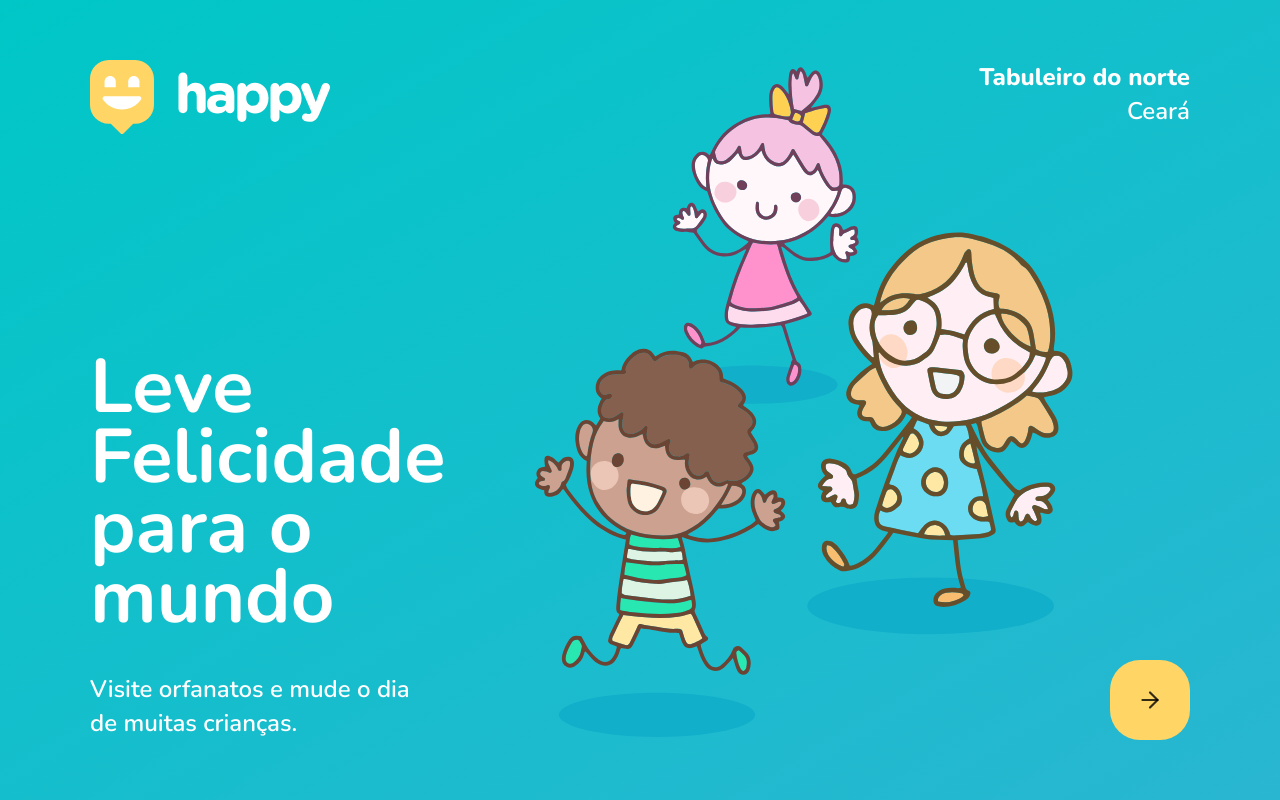
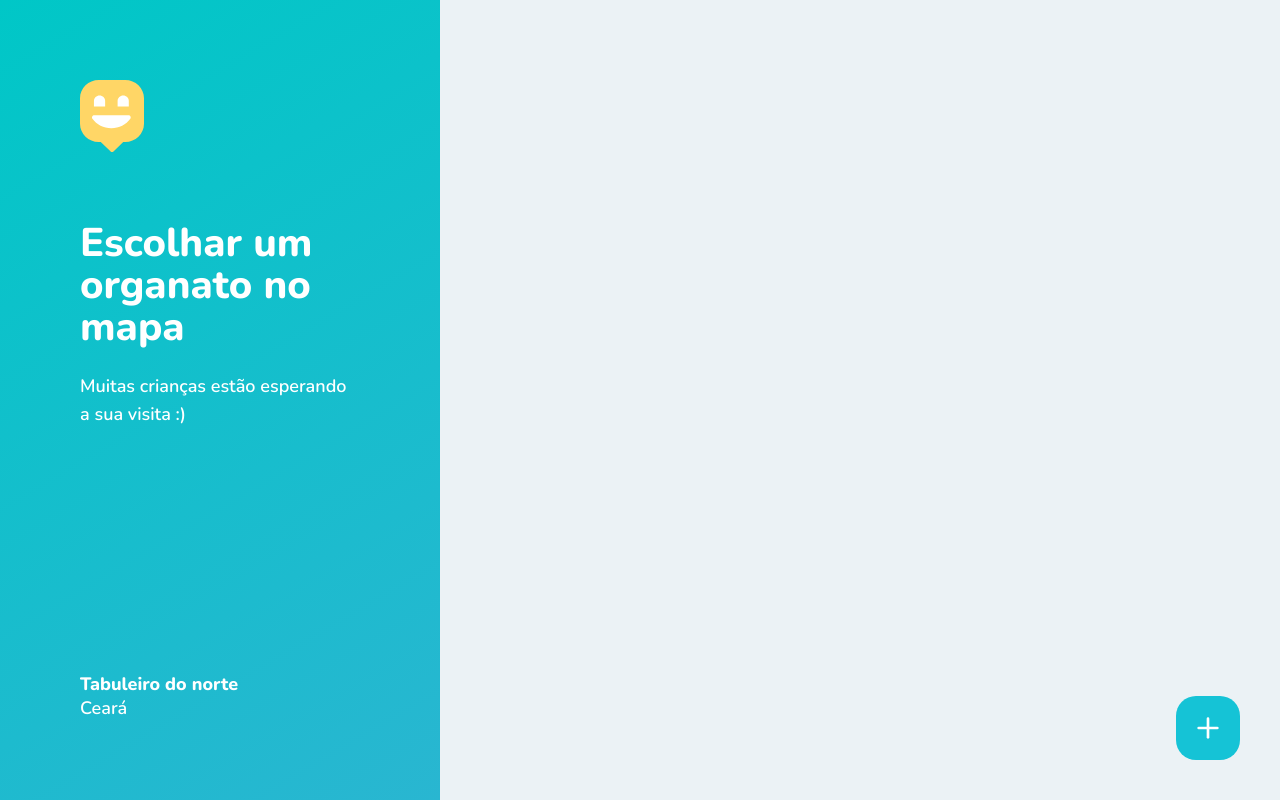
Before and after one commit to ericsonmoreira/NLW03-frontend, a React (Create React App) app: page /app in a window 1280 px wide. Built offline with nearby package versions, Linux system fonts and the light colour scheme.

Commit message:
add part layout OrphanatesMap

```diff
--- a/src/App.tsx
+++ b/src/App.tsx
@@ -1,9 +1,9 @@
 import React from 'react';
-import Landing from './pages/Landing';
+import Routes from './routes';
 
 function App() {
   return (
-    <Landing />
+    <Routes />
   );
 }
 
--- a/src/pages/Landing/index.tsx
+++ b/src/pages/Landing/index.tsx
@@ -26,7 +26,7 @@ const Landing: React.FC = () => {
           <strong>Tabuleiro do norte</strong>
           <span>Ceará</span>
         </City>
-        <EnterAppButton href="">
+        <EnterAppButton to="/app">
           <FiArrowRight size={26} color="rgba(0,0,0, 0.8)" />
         </EnterAppButton>
       </Content>
--- a/src/pages/Landing/styles.ts
+++ b/src/pages/Landing/styles.ts
@@ -1,3 +1,4 @@
+import { Link } from 'react-router-dom';
 import styled from 'styled-components';
 
 interface ContentProps {
@@ -57,7 +58,7 @@ export const City = styled.div`
   }
 `;
 
-export const EnterAppButton = styled.a`
+export const EnterAppButton = styled(Link)`
   position: absolute;
   right: 0;
   bottom: 0;
--- a/src/pages/Orphanages/styles.tsx
+++ /dev/null
@@ -1,5 +0,0 @@
-import styled from 'styled-components';
-
-export const Container = styled.div`
-
-`;
--- /dev/null
+++ b/src/pages/OrphanagesMap/index.tsx
@@ -0,0 +1,38 @@
+import React from 'react';
+
+import {
+  Container,
+  SideBar,
+  Title,
+  SubTitle,
+  Footer,
+  Map,
+  AddOrphanageButton,
+} from './styles';
+
+import mapMarkerImg from '../../images/map-marker.svg';
+import { FiPlus } from 'react-icons/fi';
+
+const OrphanagesMap: React.FC = () => {
+  return (
+    <Container>
+      <SideBar>
+        <header>
+          <img src={mapMarkerImg} alt="Happy" />
+          <Title>Escolhar um organato no mapa</Title>
+          <SubTitle>Muitas crianças estão esperando a sua visita :)</SubTitle>
+        </header>
+        <Footer>
+          <strong>Tabuleiro do norte</strong>
+          <span>Ceará</span>
+        </Footer>
+      </SideBar>
+      <Map></Map>
+      <AddOrphanageButton to="/">
+        <FiPlus size={32} color="#FFF" />
+      </AddOrphanageButton>
+    </Container>
+  );
+};
+
+export default OrphanagesMap;
--- /dev/null
+++ b/src/pages/OrphanagesMap/styles.tsx
@@ -0,0 +1,59 @@
+import { Link } from 'react-router-dom';
+import styled from 'styled-components';
+
+export const Container = styled.div`
+  width: 100vw;
+  height: 100vh;
+  position: relative;
+  display: flex;
+`;
+
+export const SideBar = styled.aside`
+  width: 440px;
+  background: linear-gradient(329.54deg, #29b6d1 0%, #00c7c7 100%);
+  padding: 80px;
+  display: flex;
+  flex-direction: column;
+  justify-content: space-between;
+`;
+
+export const Title = styled.h2`
+  font-size: 40px;
+  font-weight: 800;
+  line-height: 42px;
+  margin-top: 64px;
+`;
+
+export const SubTitle = styled.p`
+  line-height: 28px;
+  margin-top: 24px;
+`;
+
+export const Footer = styled.footer`
+  display: flex;
+  flex-direction: column;
+  line-height: 24px;
+
+  strong {
+    font-weight: 800;
+  }
+`;
+
+export const Map = styled.div``;
+
+export const AddOrphanageButton = styled(Link)`
+  position: absolute;
+  bottom: 40px;
+  right: 40px;
+  width: 64px;
+  height: 64px;
+  display: flex;
+  align-items: center;
+  justify-content: center;
+  border-radius: 20px;
+  background: #15c3d6;
+  transition: background-color 0.2s;
+  :hover {
+    background: #17d6eb;
+  }
+`;
--- a/src/routes.tsx
+++ b/src/routes.tsx
@@ -1,11 +1,15 @@
 import React from 'react';
 import { BrowserRouter, Switch, Route } from 'react-router-dom';
 import Landing from './pages/Landing';
+import OrphanagesMap from './pages/OrphanagesMap';
 
 const Routes: React.FC = () => {
   return (
     <BrowserRouter>
-      <Route path="/" component={Landing} />
+      <Switch>
+        <Route path="/" component={Landing} exact />
+        <Route path="/app" component={OrphanagesMap} />
+      </Switch>
     </BrowserRouter>
   );
 };
```
Also changed, not shown: src/pages/Orphanages/index.tsx (deleted, +0 -13 lines).
